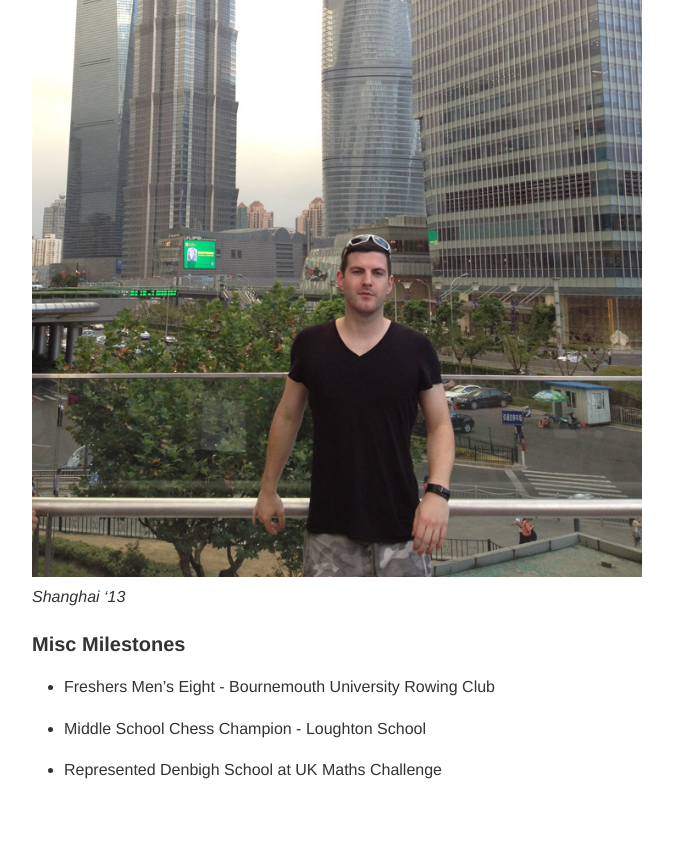
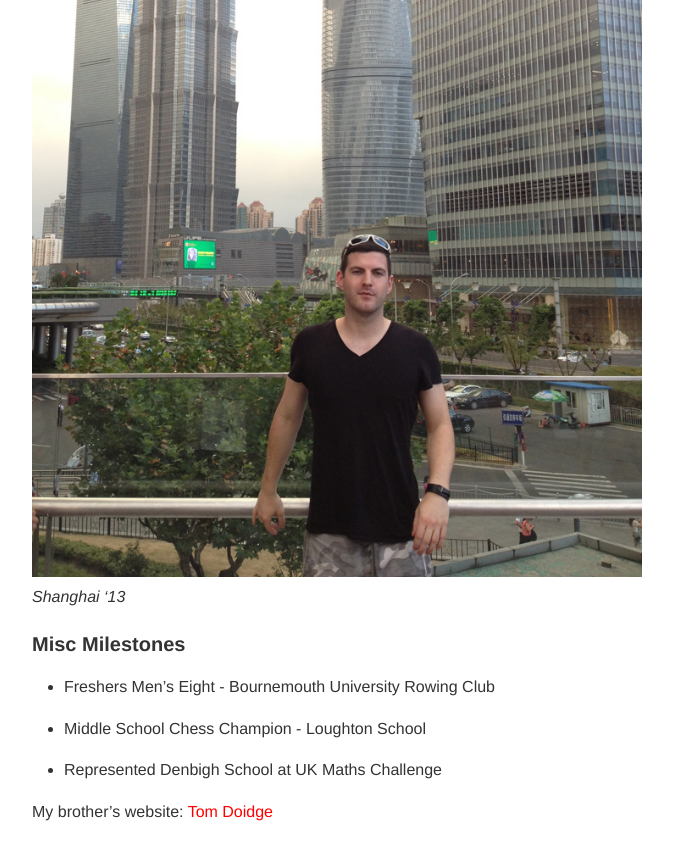
Before and after one commit to samdoidge/samdoidge.com, a Jekyll site: the page built from about.md, in a window 1280 px wide and 900 px high, scrolled down 2685 px. Shown: the top 860 px of the window, without its empty margins (378-1051 px from the left). Built offline with Jekyll 4.4.1, drawn with Linux system fonts in a browser that asks for light colours.

Commit message:
about page

```diff
--- a/about.md
+++ b/about.md
@@ -58,3 +58,5 @@ Email me: [sam@samdoidge.com](mailto:sam@samdoidge.com)
 * Middle School Chess Champion - Loughton School
 
 * Represented Denbigh School at UK Maths Challenge
+
+My brother's website: [Tom Doidge](http://tomdoidge.com/about)
```
